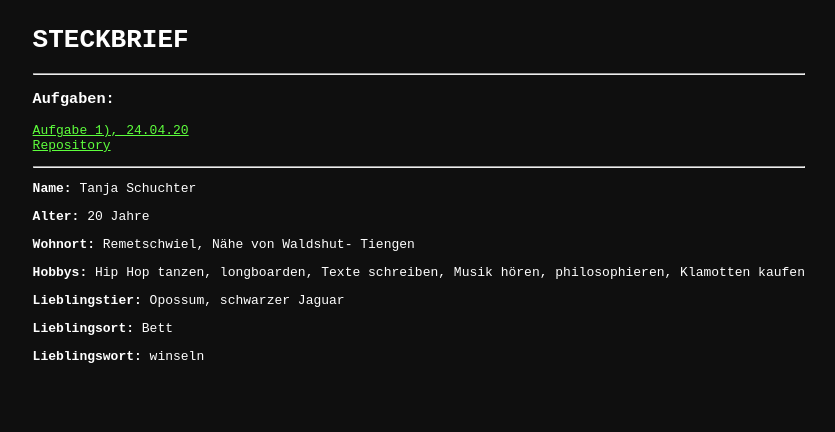
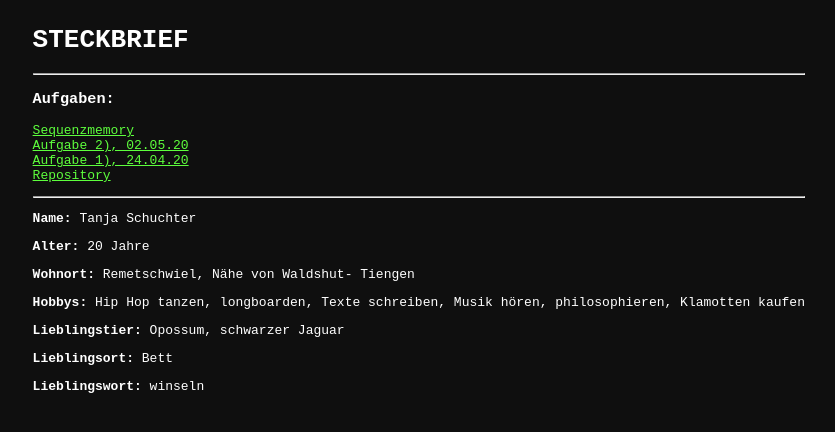
Before and after one commit to schuchte/EIA2, a plain HTML site: page steckbrief/steckbrief.htm in a window 1280 px wide. Shown: the whole page, without its empty margins (1-836 px from the left). Drawn offline with Linux system fonts and the light colour scheme; a script that the page names is missing.

Commit message:
Add files via upload

```diff
--- a/steckbrief/steckbrief.htm
+++ b/steckbrief/steckbrief.htm
@@ -16,6 +16,8 @@
     <hr>
     <p>
     <h3>Aufgaben:</h3>
+    <a href="https://schuchte.github.io/EIA2/L02_Sequenzmemory/Sequenzmemory.html " target="blank">Sequenzmemory</a></br>
+    <a href="https://github.com/schuchte/EIA2/tree/master/L02_Sequenzmemory" target="blank">Aufgabe 2), 02.05.20</a></br>
     <a href="https://github.com/schuchte/EIA2/blob/master/L01_Boxes.pdf" target="blank">Aufgabe 1), 24.04.20</a></br>
     <a href="https://github.com/schuchte/EIA2" target="blank">Repository</a></br>
     </p>
```
